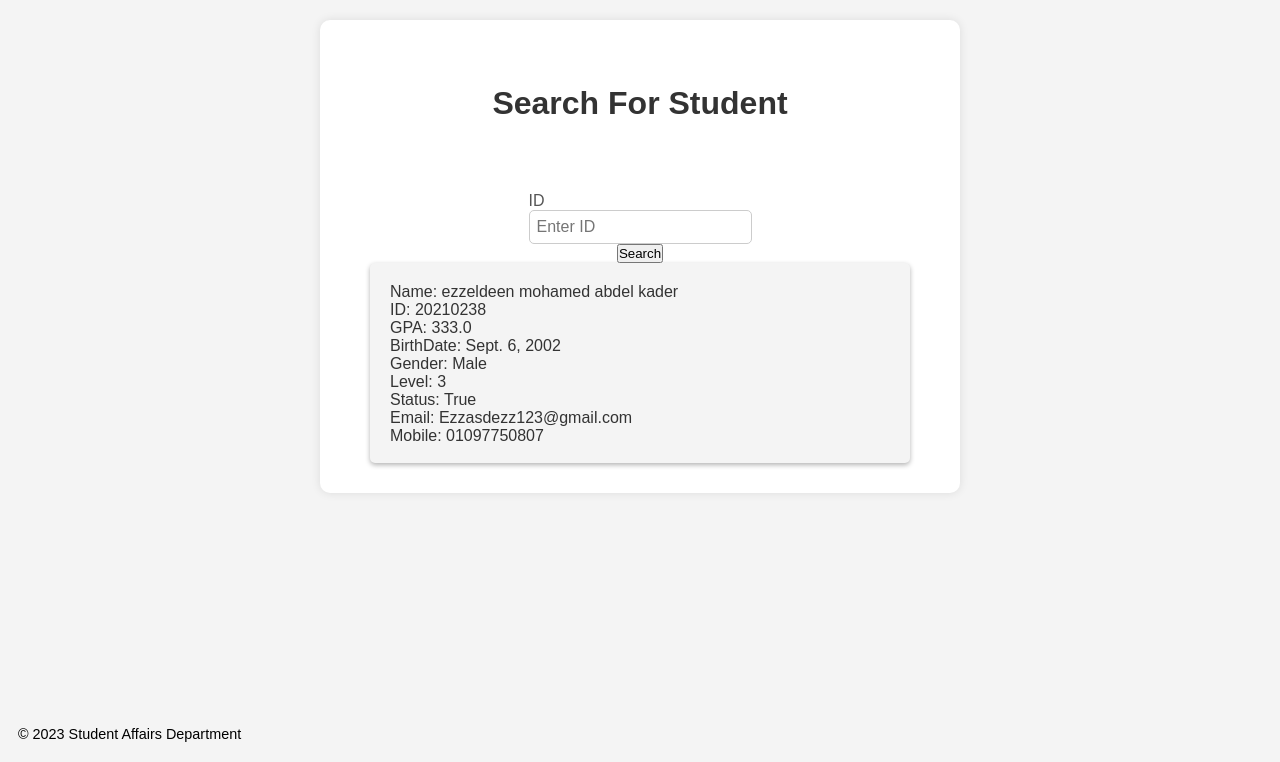
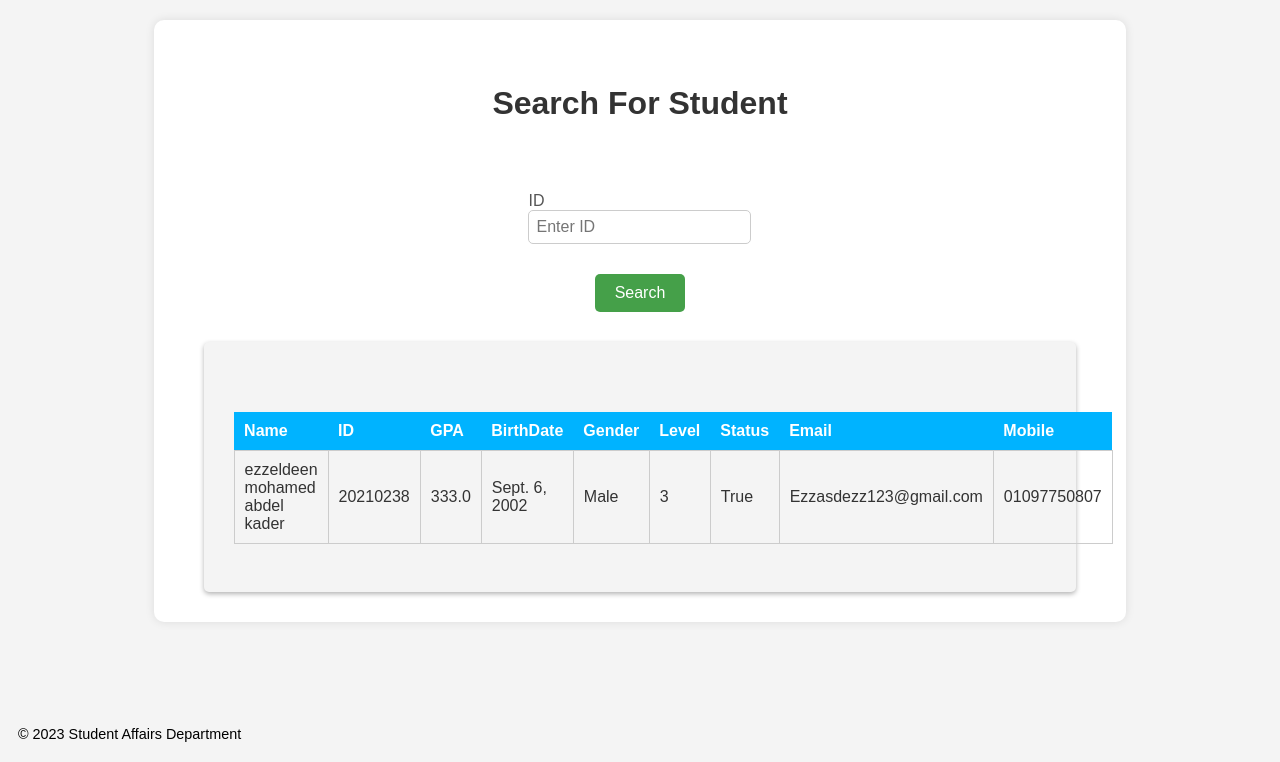
Before and after one commit to mn3mnn/student_affairs_website_django, a Django app: template project/templates/pages/Search For Students.html in a window 1280 px wide. Shown: the part 38-800 px from the top of the page. Run offline with Django 4.2, Linux system fonts and the light colour scheme; the template is opened without the code that fills it: values that come from a table or form of the project are taken from there, others are empty; data comes from the database, SQL or seed files in the repository.

Commit message:
somethings

```diff
--- a/project/pages/urls.py
+++ b/project/pages/urls.py
@@ -11,4 +11,5 @@ urlpatterns = [
     path('UpdateStudentInformation', views.update_student_information, name='Update Student Information'),
     path('ViewAllStudents', views.View_All_Students, name='View All Students'),
 
+
 ]
--- a/project/pages/views.py
+++ b/project/pages/views.py
@@ -1,6 +1,7 @@
 from django.shortcuts import render, redirect
-# from django.http import HttpResponse
+from django.http import HttpResponse
 from .models import Student
+from django.http import JsonResponse
 from django.contrib import messages
 
 # Create your views here.
--- a/project/project/static/css/Search For Students.css
+++ b/project/project/static/css/Search For Students.css
@@ -5,7 +5,7 @@
 }
 
 .or{
-    margin-left: -40px;
+    margin-left: -45px;
     font-weight: 300;
 }
 
@@ -19,7 +19,7 @@ body {
 
 .container {
     margin: 20px auto;
-    width: 50%;
+    width: 76%;
     background-color: #fff;
     padding: 30px 50px;
     border-radius: 10px;
@@ -73,7 +73,26 @@ button[type="button"]:hover {
 .result {
     background-color:#f4f4f4;
     border-radius: 5px;
-    padding: 20px;
+    padding: 30px;
     box-shadow: 0 2px 5px rgba(0,0,0,0.3);
-    height: 200px;
+    height: 250px;
 }
+
+table {
+    border-collapse: collapse;
+    width: 100%;
+    margin-top: 40px;
+}
+
+th {
+    font-weight: bold;
+    text-align: left;
+    background-color: #00b3ff;
+    color: #fff;
+    padding: 10px;
+}
+
+td {
+    padding: 10px;
+    border: 1px solid #ccc;
+}
--- a/project/project/static/css/View All Students.css
+++ b/project/project/static/css/View All Students.css
@@ -30,7 +30,7 @@ table {
 th {
     font-weight: bold;
     text-align: left;
-    background-color: #007bff;
+    background-color: #00b3ff;
     color: #fff;
     padding: 10px;
 }
--- a/project/static/css/Inactive Students Page.css
+++ b/project/static/css/Inactive Students Page.css
@@ -41,7 +41,7 @@ table th, table td {
 }
 
 table th {
-    background-color: #007bff;
+    background-color: #00b3ff;
     color: #fff;
 }
 
--- a/project/static/css/View All Students.css
+++ b/project/static/css/View All Students.css
@@ -30,7 +30,7 @@ table {
 th {
     font-weight: bold;
     text-align: left;
-    background-color: #007bff;
+    background-color: #00b3ff;
     color: #fff;
     padding: 10px;
 }
--- a/project/templates/pages/Assign Department Page.html
+++ b/project/templates/pages/Assign Department Page.html
@@ -34,8 +34,7 @@
         <option value="AI">AI</option>
         <option value="DS">DS</option>
       </select>
-      <input onclick="onClick()" id="submit" value="Assign Department" type="submit">
-
+      <input onclick="onClick()" id="submit" value="Assign Department" type="submit" style="margin: 30px 50px; background-color: #45a049; color: #fff; border: none; padding: 10px 20px; font-size: 16px; border-radius: 5px; cursor: pointer; transition: background-color 0.2s;" onmouseover="this.style.backgroundColor='#555'" onmouseout="this.style.backgroundColor='#45a049'">
     </form>
   </div>
 </main>
--- a/project/templates/pages/Inactive Students Page.html
+++ b/project/templates/pages/Inactive Students Page.html
@@ -24,8 +24,7 @@
                 <option value="active">Active Students</option>
                 <option value="inactive">Inactive Students</option>
             </select>
-            <input id="submit" value="Submit" type="submit">
-
+            <input id="submit" value="Submit" type="submit" style="margin: 30px 50px; background-color: #45a049; color: #fff; border: none; padding: 10px 20px; font-size: 16px; border-radius: 5px; cursor: pointer; transition: background-color 0.2s;" onmouseover="this.style.backgroundColor='#555'" onmouseout="this.style.backgroundColor='#45a049'">
             <table id ="table1">
               <thead>
               <tr>
--- a/project/templates/pages/Search For Students.html
+++ b/project/templates/pages/Search For Students.html
@@ -25,24 +25,40 @@
         <br>
         <input type="text" id="id" name="id" placeholder="Enter ID">
       </div>
-      <input id="Search" value="Search" type="submit">
-
+      <input id="Search" value="Search" type="submit" style="margin: 30px 50px; background-color: #45a049; color: #fff; border: none; padding: 10px 20px; font-size: 16px; border-radius: 5px; cursor: pointer; transition: background-color 0.2s;" onmouseover="this.style.backgroundColor='#555'" onmouseout="this.style.backgroundColor='#45a049'">
     </form>
     <div class="result">
       {% if student %}
-          <p>Name: {{ student.name }}</p>
-          <p>ID: {{ student.idoCollage }}</p>
-          <p>GPA: {{ student.gpa }}</p>
-          <p>BirthDate: {{ student.dob }}</p>
-          <p>Gender: {{ student.gender }}</p>
-          <p>Level: {{ student.level }}</p>
-          <p>Status: {{ student.status }}</p>
-          <p>Email: {{ student.email }}</p>
-          <p>Mobile: {{ student.mobile }}</p>
+        <table>
+          <tr>
+            <th>Name</th>
+            <th>ID</th>
+            <th>GPA</th>
+            <th>BirthDate</th>
+            <th>Gender</th>
+            <th>Level</th>
+            <th>Status</th>
+            <th>Email</th>
+            <th>Mobile</th>
+          </tr>
+          <tr>
+            <td>{{ student.name }}</td>
+            <td>{{ student.idoCollage }}</td>
+            <td>{{ student.gpa }}</td>
+            <td>{{ student.dob }}</td>
+            <td>{{ student.gender }}</td>
+            <td>{{ student.level }}</td>
+            <td>{{ student.status }}</td>
+            <td>{{ student.email }}</td>
+            <td>{{ student.mobile }}</td>
+          </tr>
+        </table>
       {% elif error_message %}
-          <p>{{ error_message }}</p>
+        <p>{{ error_message }}</p>
       {% endif %}
-  </div>
+    </div>
+
+
 
   </main>
   </div>
```
Also changed, not shown: project/project/static/css/Assign Department Page.css (+5 -4 lines), project/static/css/Assign Department Page.css (+5 -4 lines), project/static/css/Search For Students.css (+17 -13 lines).
